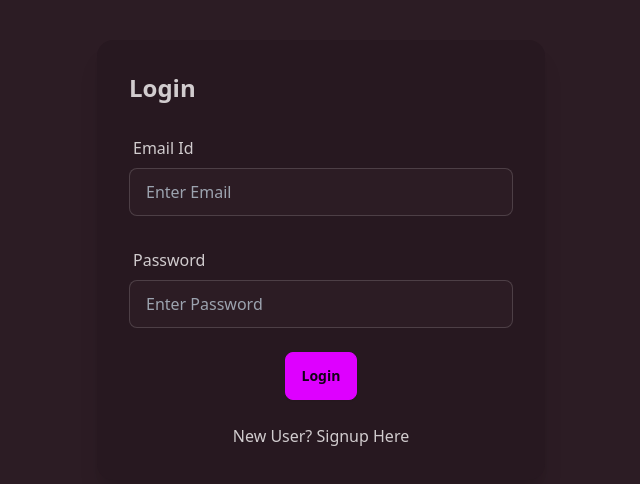
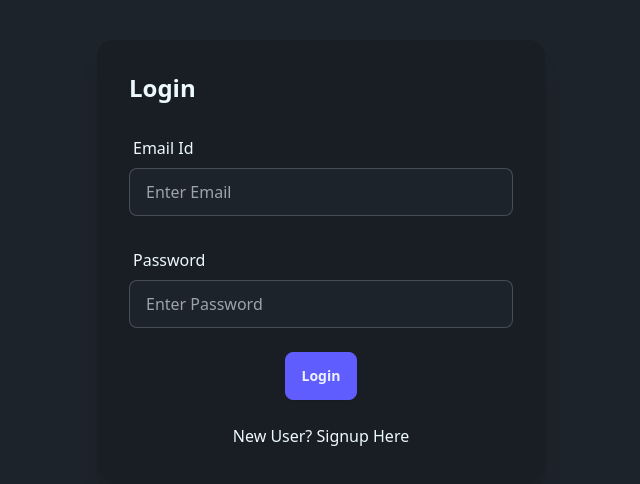
Before and after one commit to Raghuveer842958/DevTinder_Web, a React (Create React App) app: page /login in a window 1280 px wide. Shown: the top 484 px of the page, without its empty margins (319-959 px from the left). Built offline with nearby package versions, Linux system fonts and the light colour scheme; the HTML template or start-up script is replaced by a standard one.

Commit message:
update ui of chat component

```diff
--- a/src/component/Chat.jsx
+++ b/src/component/Chat.jsx
@@ -67,29 +67,77 @@ const Chat = () => {
   };
 
   return (
-    <div>
-      <div className="w-[90%] mx-auto border border-gray-600 m-5 h-[70vh] flex flex-col">
-        <h1 className="p-5 border-b border-gray-600">Chat</h1>
-        <div className="flex-1 overflow-scroll p-5">
+    // <div>
+    //   <div className="w-[90%] mx-auto border border-gray-600 m-5 h-[70vh] flex flex-col">
+    //     <h1 className="p-5 border-b border-gray-600">Chat</h1>
+    //     <div className="flex-1 overflow-scroll p-5">
+    //       {messages?.map((msg, index) => {
+    //         console.log("msg.senderId is :", msg.senderId);
+    //         return (
+    //           <div
+    //             key={index}
+    //             className={
+    //               "chat " +
+    //               (userId === msg.senderId ? "chat-end" : "chat-start")
+    //             }
+    //           >
+    //             {/* secondary */}
+    //             {/* chat-bubble-primary */}
+    //             <div
+    //               className={
+    //                 "chat-bubble " +
+    //                 (userId === msg.senderId
+    //                   ? "chat-bubble-primary"
+    //                   : "chat-bubble-secondary")
+    //               }
+    //             >
+    //               {msg.text}
+    //             </div>
+    //           </div>
+    //         );
+    //       })}
+    //     </div>
+    //     <div className="p-5 border-t border-gray-600 flex items-center gap-2">
+    //       <input
+    //         type="text"
+    //         placeholder="Type here"
+    //         value={newMessage}
+    //         onChange={(e) => setNewMessage(e.target.value)}
+    //         className="input input-bordered w-full"
+    //       />
+    //       <button onClick={sendMessage} className="btn btn-success">
+    //         Send
+    //       </button>
+
+    //       {/* <button className="btn">Button</button> */}
+    //     </div>
+    //   </div>
+    // </div>
+
+    <div className="min-h-screen bg-gradient-to-br from-gray-900 to-slate-800 text-white py-6 px-3 sm:px-4">
+      <div className="w-full max-w-[95%] sm:max-w-2xl md:max-w-4xl mx-auto bg-slate-900 border border-gray-700 rounded-2xl shadow-lg h-[80vh] sm:h-[75vh] md:h-[85vh] flex flex-col">
+        {/* Header */}
+        <div className="p-4 sm:p-5 border-b border-gray-700 text-lg sm:text-xl font-semibold text-center tracking-wide">
+          💬 Chat Room
+        </div>
+
+        {/* Messages Area */}
+        <div className="flex-1 overflow-y-auto p-3 sm:p-5 space-y-3 sm:space-y-4 scrollbar-thin scrollbar-thumb-gray-700 scrollbar-track-slate-800">
           {messages?.map((msg, index) => {
-            console.log("msg.senderId is :", msg.senderId);
+            const isCurrentUser = userId === msg.senderId;
             return (
               <div
                 key={index}
-                className={
-                  "chat " +
-                  (userId === msg.senderId ? "chat-end" : "chat-start")
-                }
+                className={`flex ${
+                  isCurrentUser ? "justify-end" : "justify-start"
+                }`}
               >
-                {/* secondary */}
-                {/* chat-bubble-primary */}
                 <div
-                  className={
-                    "chat-bubble " +
-                    (userId === msg.senderId
-                      ? "chat-bubble-primary"
-                      : "chat-bubble-secondary")
-                  }
+                  className={`max-w-[80%] sm:max-w-md px-4 py-2 rounded-2xl text-sm break-words ${
+                    isCurrentUser
+                      ? "bg-blue-600 text-white rounded-br-none"
+                      : "bg-gray-700 text-gray-100 rounded-bl-none"
+                  }`}
                 >
                   {msg.text}
                 </div>
@@ -97,19 +145,22 @@ const Chat = () => {
             );
           })}
         </div>
-        <div className="p-5 border-t border-gray-600 flex items-center gap-2">
+
+        {/* Input Area */}
+        <div className="p-3 sm:p-4 border-t border-gray-700 bg-slate-800 flex gap-2 sm:gap-3">
           <input
             type="text"
-            placeholder="Type here"
+            placeholder="Type your message..."
             value={newMessage}
             onChange={(e) => setNewMessage(e.target.value)}
-            className="input input-bordered w-full"
+            className="flex-1 px-3 py-2 sm:px-4 sm:py-2.5 rounded-xl bg-slate-700 border border-gray-600 focus:outline-none focus:ring-2 focus:ring-blue-500 placeholder:text-gray-400 text-sm sm:text-base"
           />
-          <button onClick={sendMessage} className="btn btn-success">
+          <button
+            onClick={sendMessage}
+            className="bg-blue-600 hover:bg-blue-700 text-white px-4 sm:px-5 py-2 sm:py-2.5 rounded-xl transition text-sm sm:text-base"
+          >
             Send
           </button>
-
-          {/* <button className="btn">Button</button> */}
         </div>
       </div>
     </div>
--- a/src/utils/constants.js
+++ b/src/utils/constants.js
@@ -1,4 +1,6 @@
 export const BASE_URL = "https://dev-tinder-backend-2.onrender.com";
+
+// export const BASE_URL = "http://localhost:8080";
 export const LOCAL_URL = "http://localhost:8080";
 export const HOISTING_URL = "dev-tinder-backend-iota.vercel.app";
 export const PROFILE_URL =
--- a/tailwind.config.js
+++ b/tailwind.config.js
@@ -1,27 +1,73 @@
-/** @type {import('tailwindcss').Config} */
+// /** @type {import('tailwindcss').Config} */
+// module.exports = {
+//   content: ["./src/**/*.{js,jsx,ts,tsx}"],
+//   theme: {
+//     extend: {},
+//   },
+//   daisyui: {
+//     themes: [
+//       {
+//         mytheme: {
+//           primary: "#de00ff",
+
+//           secondary: "#00bcff",
+
+//           accent: "#0084b9",
+//           neutral: "#030905",
+//           "base-100": "#2c1c24",
+//           info: "#00c8e5",
+//           success: "#00ea8d",
+//           warning: "#c11900",
+//           error: "#f84a53",
+//         },
+//       },
+//     ],
+//   },
+//   plugins: [require("daisyui")],
+// };
+
+
 module.exports = {
   content: ["./src/**/*.{js,jsx,ts,tsx}"],
   theme: {
     extend: {},
   },
+  plugins: [require("daisyui")],
   daisyui: {
     themes: [
       {
-        mytheme: {
-          primary: "#de00ff",
+        customdark: {
+          "base-100": "oklch(25.33% 0.016 252.42)",
+          "base-200": "oklch(23.26% 0.014 253.1)",
+          "base-300": "oklch(21.15% 0.012 254.09)",
+          "base-content": "oklch(97.807% 0.029 256.847)",
 
-          secondary: "#00bcff",
+          primary: "oklch(58% 0.233 277.117)",
+          "primary-content": "oklch(96% 0.018 272.314)",
 
-          accent: "#0084b9",
-          neutral: "#030905",
-          "base-100": "#2c1c24",
-          info: "#00c8e5",
-          success: "#00ea8d",
-          warning: "#c11900",
-          error: "#f84a53",
+          secondary: "oklch(65% 0.241 354.308)",
+          "secondary-content": "oklch(94% 0.028 342.258)",
+
+          accent: "oklch(77% 0.152 181.912)",
+          "accent-content": "oklch(38% 0.063 188.416)",
+
+          neutral: "oklch(14% 0.005 285.823)",
+          "neutral-content": "oklch(92% 0.004 286.32)",
+
+          info: "oklch(74% 0.16 232.661)",
+          "info-content": "oklch(29% 0.066 243.157)",
+
+          success: "oklch(76% 0.177 163.223)",
+          "success-content": "oklch(37% 0.077 168.94)",
+
+          warning: "oklch(82% 0.189 84.429)",
+          "warning-content": "oklch(41% 0.112 45.904)",
+
+          error: "oklch(71% 0.194 13.428)",
+          "error-content": "oklch(27% 0.105 12.094)",
         },
       },
     ],
+    darkTheme: "customdark", // Enable dark mode using this theme
   },
-  plugins: [require("daisyui")],
 };
```
